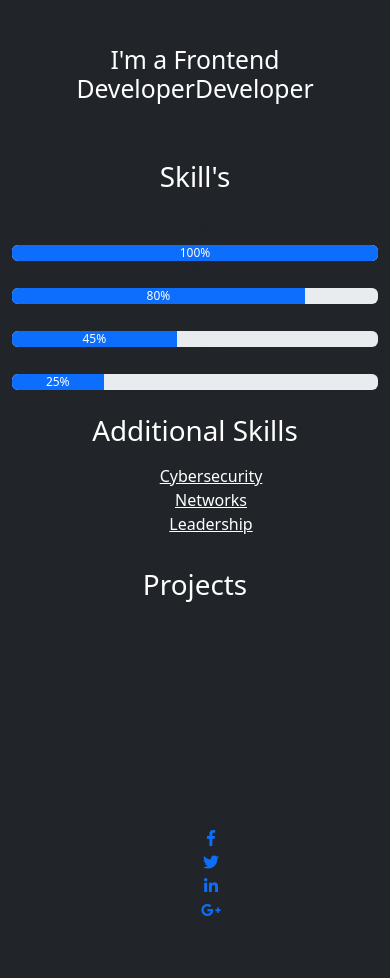
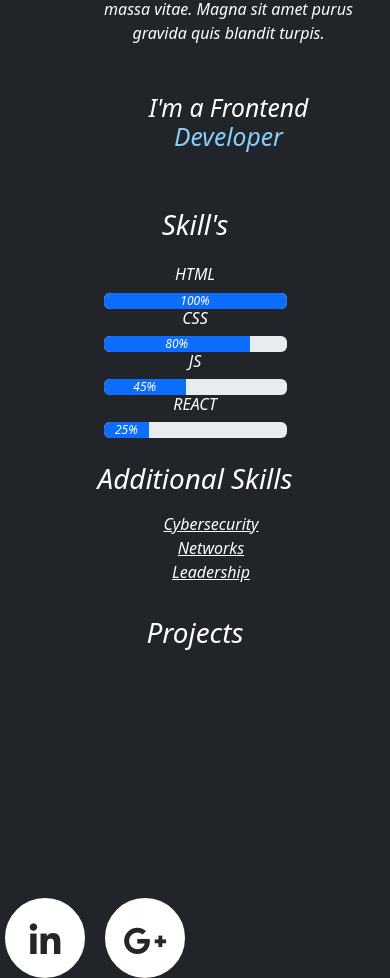
Before and after one commit to Kapanshya-Swaba/Welcome, a plain HTML site: page index.html in a window 390 px wide. Shown: the part 436-1414 px from the top of the page. Before the commit the page ends 1374 px from the top, so only its background shows below. Drawn offline with nearby package versions, Linux system fonts and the light colour scheme.

Commit message:
Update main.css

```diff
--- a/css/CustomCSS/main.css
+++ b/css/CustomCSS/main.css
@@ -1,6 +1,5 @@
-@import url(/css/bootstrap.css);
-@import url(/css/bootstrap.min.css);
-@import url(/css/bootstrap-grid.css);
+@import url('https://fonts.googleapis.com/css2?family=Titillium+Web:ital,wght@0,200;0,300;0,400;0,600;0,700;0,900;1,200;1,300;1,400;1,600;1,700&display=swap');
+
 
 /*Global Variables */
 * {
@@ -9,44 +8,236 @@
 
 }
 
-ul {
+ul{
     list-style-type: none;
 }
 
 a {
     text-decoration: none;
-    color: black;
+    color: white;
+
 }
 
-h1,h2,h3,h4,h5 {
+body {
+    font-family: "Titillium Web", sans-serif;
+    font-weight: 600;
+    font-style: italic;
+}
+
+h1,h2,h3,h4,h5,h6,p{
     color: white !important;
 }
-p{
-    color: white;
+.navbar {
+    background: linear-gradient(to left, #0b5ed7 , #ffffff);
+    display: flex;
+    justify-content: space-evenly ;
+    gap: 3%;
+    padding: 1rem;
+}
+.nav-link:hover {
+
+    background: lightskyblue;
+    border-radius: 12px 5px 10px 0;
+    transition: border-radius 0.2s ease-in-out; /* Corrected property */
+}
+.btn-dark:hover {
+    background: white !important;
+    color: black!important;
+    border: none;
+
+}
+.header h1 {
+    font-family: 'Roboto', sans-serif;
 }
 
-.navbar{
-    display: flex;
-    justify-content: space-around;
-    align-items: center;
+.img-fluid:hover{
+
+    transform: scale(1.1);
+    transition: transform 0.3s ease-in-out;
+    cursor: pointer;
+
 }
 
-.navbar-nav{
-    justify-content: space-around;
-    align-items: center;
+
+
+.image-left {
+    border-right: purple solid 0.2rem;
+    padding: 2rem;
 }
 
-#change-animation::before{
-    content: "FrontEnd Developer";
+#gradient-color{
+    color: lightskyblue;
+    animation: changeWord 3s infinite; /* Call the animation */
+}
+
+.progress{
+    width: 50%;
+}
+
+.image-left {
+    max-width: 50%; /* Adjust the maximum width of the image as needed */
+}
+
+@media (min-width: 992px) {
+    .header h1 {
+        font-size: 3rem;
+    }
+    .image-left {
+        max-width: 500px; /* Set a specific maximum width for larger screens */
+    }
+
+    .text-right{
+        padding: 2rem;
+        font-size: 2rem;
+    }
+
+    .text-right h2 {
+        font-size: 3rem;
+    }
 
 }
-span:before {
-    content: "Developer";
+
+hr {
     color: white;
+    padding: 2rem;
+}
+/* === Footer  Icone Animation=== */
+.footer {
+    background: #262626;
+    max-width: 100%;
 }
 
-#profile-image {
+.footer ul {
+    display: flex;
+    position: absolute;
+    transform: translate(-50%, -50%);
+
+}
+
+.footer ul li {
+    list-style: none;
+}
+
+.footer ul li a {
+    width: 80px;
+    height: 80px;
+    background-color: #fff;
+    text-align: center;
+    line-height: 80px;
+    font-size: 35px;
+    margin: 0 10px;
+    display: block;
+    border-radius: 50%;
+    position: relative;
+    overflow: hidden;
+    border: 3px solid #fff;
+    z-index: 1;
+}
+
+.footer ul li a .icon {
+    position: relative;
+    color: #262626;
+    transition: .5s;
+    z-index: 3;
+}
+
+.footer   ul li a:hover .icon {
+    color: #fff;
+    transform: rotateY(360deg);
+}
+
+.footer ul li a:before {
+    content: "";
+    position: absolute;
+    top: 100%;
+    left: 0;
     width: 100%;
-    height: 300px;
-    border-radius: 50%;
+    height: 100%;
+    background: #f00;
+    transition: .5s;
+    z-index: 2;
 }
+
+.footer ul li a:hover:before {
+    top: 0;
+}
+
+.footer ul li:nth-child(1) a:before{
+    background: #3b5999;
+}
+
+ul li:nth-child(2) a:before{
+    background: #55acee;
+}
+
+ul li:nth-child(3) a:before {
+    background: #0077b5;
+}
+
+ul li:nth-child(4) a:before {
+    background: #dd4b39;
+}
+hr {
+    border: 1px dot-dash black;
+    margin: 20px auto;
+    width: 80%;
+}
+
+/* === Media Queries ===  */
+
+
+@media (max-width: 800px) {
+
+    .footer ul {
+        display: flex;
+        position: absolute;
+        transform: translate(-50%, -50%);
+    }
+
+    .footer ul li {
+        list-style: none;
+    }
+
+    .footer ul li a {
+        width: 80px;
+        height: 80px;
+        background-color: #fff;
+        text-align: center;
+        line-height: 80px;
+        font-size: 35px;
+        margin: 0 10px;
+        display: block;
+        border-radius: 50%;
+        position: relative;
+        overflow: hidden;
+        border: 3px solid #fff;
+        z-index: 1;
+    }
+    .footer ul li a .icon {
+        position: relative;
+        color: #262626;
+        transition: .5s;
+        z-index: 3;
+    }
+    .footer ul li a:hover .icon {
+        color: #fff;
+        transform: rotateY(360deg);
+    }
+    .footer ul li a:before {
+        content: "";
+        position: absolute;
+        top: 100%;
+        left: 0;
+        width: 100%;
+        height: 100%;
+        background: #f00;
+        transition: .5s;
+        z-index: 2;
+    }
+    .footer ul li a:hover:before {
+        top: 0;
+    }
+    .footer ul li:nth-child(1) a:before {
+        background: #3b5999;
+    }
+}
```
